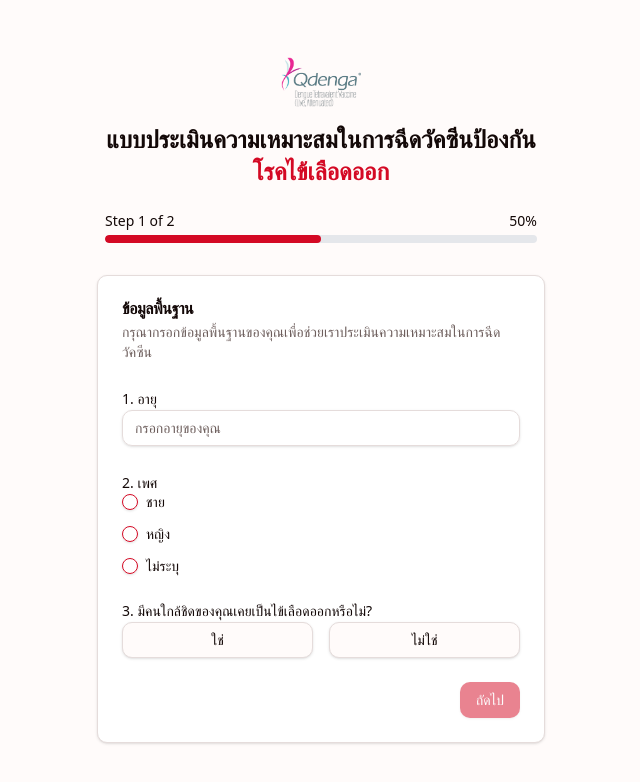
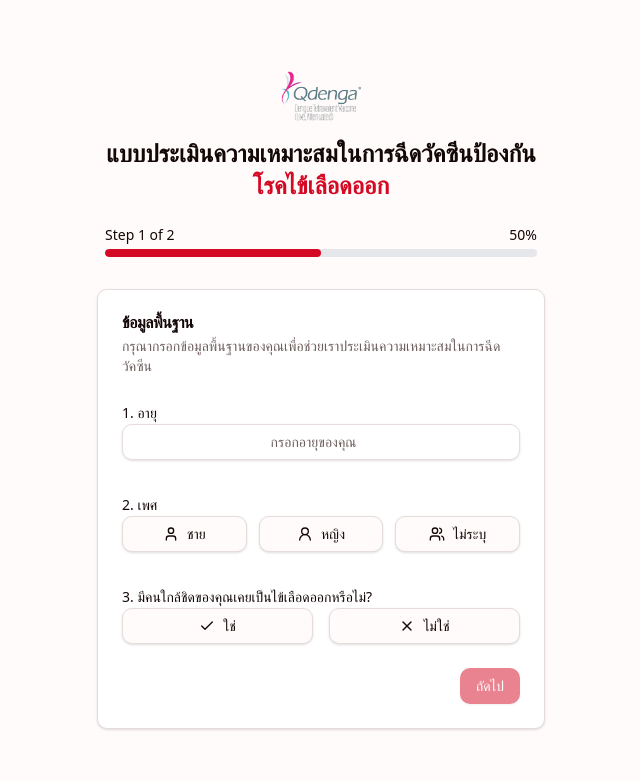
Before and after one commit to Taro112233/qdengachecker, a Next.js app: page /assessment in a window 1280 px wide. Shown: the top 782 px of the page, without its empty margins (319-959 px from the left). Built offline with nearby package versions, Linux system fonts and the light colour scheme.

Commit message:
export excel

```diff
--- a/app/admin/page.tsx
+++ b/app/admin/page.tsx
@@ -5,6 +5,7 @@
 import { useState } from "react";
 import Image from "next/image";
 import Logo from "@/public/logo.png";
+import * as XLSX from "xlsx";
 import {
   Card,
   CardHeader,
@@ -23,6 +24,7 @@ import {
   TableRow,
 } from "@/components/ui/table";
 import { Badge } from "@/components/ui/badge";
+import { Download } from "lucide-react";
 
 interface Assessment {
   id: string;
@@ -40,6 +42,7 @@ export default function AdminPage() {
   const [isAuthenticated, setIsAuthenticated] = useState(false);
   const [assessments, setAssessments] = useState<Assessment[]>([]);
   const [isLoading, setIsLoading] = useState(false);
+  const [isFetchingData, setIsFetchingData] = useState(false);
   const [error, setError] = useState("");
 
   const handleLogin = async (e: React.FormEvent) => {
@@ -68,6 +71,7 @@ export default function AdminPage() {
   };
 
   const fetchAssessments = async () => {
+    setIsFetchingData(true);
     try {
       const response = await fetch("/api/admin/assessments");
       if (response.ok) {
@@ -76,7 +80,42 @@ export default function AdminPage() {
       }
     } catch (err) {
       console.error("Error fetching assessments:", err);
+    } finally {
+      setIsFetchingData(false);
     }
+  };
+
+  const handleExportToExcel = () => {
+    if (assessments.length === 0) {
+      alert("ไม่มีข้อมูลสำหรับ Export");
+      return;
+    }
+
+    const exportData = assessments.map((assessment, index) => ({
+      "ลำดับ": index + 1,
+      "วันที่": new Date(assessment.createdAt).toLocaleString('th-TH', {
+        year: 'numeric',
+        month: 'short',
+        day: 'numeric',
+        hour: '2-digit',
+        minute: '2-digit'
+      }),
+      "อายุ": assessment.age,
+      "เพศ": assessment.gender,
+      "คนใกล้ชิดเคยเป็น": assessment.priorExposure ? "ใช่" : "ไม่ใช่",
+      "โรคประจำตัว": assessment.conditions.length > 0
+        ? assessment.conditions.join(", ")
+        : "-",
+      "คำแนะนำ": assessment.recommendation,
+      "เหตุผล": assessment.reason
+    }));
+
+    const ws = XLSX.utils.json_to_sheet(exportData);
+    const wb = XLSX.utils.book_new();
+    XLSX.utils.book_append_sheet(wb, ws, "Assessments");
+
+    const fileName = `dengue_assessments_${new Date().toISOString().split('T')[0]}.xlsx`;
+    XLSX.writeFile(wb, fileName);
   };
 
   if (!isAuthenticated) {
@@ -132,7 +171,26 @@ export default function AdminPage() {
           </p>
         </div>
 
+        <div className="mb-4 flex justify-end">
+          <Button
+            onClick={handleExportToExcel}
+            disabled={assessments.length === 0}
+            className="flex items-center gap-2 bg-green-700"
+          >
+            <Download className="h-4 w-4" />
+            Export to Excel
+          </Button>
+        </div>
+
         <div className="bg-white rounded-lg shadow overflow-hidden">
+          {isFetchingData ? (
+            <div className="flex items-center justify-center py-16">
+              <div className="text-center space-y-4">
+                <div className="animate-spin rounded-full h-12 w-12 border-b-2 border-primary mx-auto"></div>
+                <p className="text-gray-600">กำลังโหลดข้อมูล...</p>
+              </div>
+            </div>
+          ) : (
             <div className="overflow-x-auto">
               <Table>
                 <TableHeader>
@@ -208,6 +266,7 @@ export default function AdminPage() {
                 </TableBody>
               </Table>
             </div>
+          )}
         </div>
 
         <div className="mt-8 flex justify-center">
--- a/components/assessment/BasicInformationStep.tsx
+++ b/components/assessment/BasicInformationStep.tsx
@@ -12,10 +12,10 @@ import {
   CardFooter
 } from "@/components/ui/card";
 import { Input } from "@/components/ui/input";
-import { RadioGroup, RadioGroupItem } from "@/components/ui/radio-group";
 import { Button } from "@/components/ui/button";
 import { Label } from "@/components/ui/label";
 import { FormData, FormDataValue } from "@/types/assessment";
+import { User, UserRound, Users, Check, X } from "lucide-react";
 
 type BasicInformationStepProps = {
   formData: FormData;
@@ -48,7 +48,7 @@ export function BasicInformationStep({
         </CardDescription>
       </CardHeader>
 
-      <CardContent className="space-y-6">
+      <CardContent className="space-y-8">
         <div className="space-y-4">
           <Label htmlFor="age">1. อายุ</Label>
           <Input
@@ -62,25 +62,41 @@ export function BasicInformationStep({
             }}
             min={0}
             max={120}
+            className="text-center"
           />
         </div>
 
         <div className="space-y-4">
           <Label>2. เพศ</Label>
-          <RadioGroup
-            value={formData.gender || ''}
-            onValueChange={(value) => updateData('gender', value as "male" | "female" | "unspecified")}
-            className="flex flex-col space-y-2"
-          >
-            {['male', 'female', 'unspecified'].map((gender) => (
-              <div key={gender} className="flex items-center space-x-2">
-                <RadioGroupItem value={gender} id={`gender-${gender}`} />
-                <Label htmlFor={`gender-${gender}`} className="capitalize">
-                  {gender === 'male' ? 'ชาย' : gender === 'female' ? 'หญิง' : 'ไม่ระบุ'}
-                </Label>
-              </div>
-            ))}
-          </RadioGroup>
+          <div className="grid grid-cols-3 gap-3">
+            <Button
+              type="button"
+              variant={formData.gender === 'male' ? "default" : "outline"}
+              onClick={() => updateData('gender', 'male')}
+              className="w-full flex items-center justify-center gap-2"
+            >
+              <User className="h-4 w-4" />
+              ชาย
+            </Button>
+            <Button
+              type="button"
+              variant={formData.gender === 'female' ? "default" : "outline"}
+              onClick={() => updateData('gender', 'female')}
+              className="w-full flex items-center justify-center gap-2"
+            >
+              <UserRound className="h-4 w-4" />
+              หญิง
+            </Button>
+            <Button
+              type="button"
+              variant={formData.gender === 'unspecified' ? "default" : "outline"}
+              onClick={() => updateData('gender', 'unspecified')}
+              className="w-full flex items-center justify-center gap-2"
+            >
+              <Users className="h-4 w-4" />
+              ไม่ระบุ
+            </Button>
+          </div>
         </div>
 
         <div className="space-y-4">
@@ -90,16 +106,18 @@ export function BasicInformationStep({
               type="button"
               variant={formData.priorExposure === true ? "default" : "outline"}
               onClick={() => updateData('priorExposure', true)}
-              className="w-full"
+              className="w-full flex items-center justify-center gap-2"
             >
+              <Check className="h-4 w-4" />
               ใช่
             </Button>
             <Button
               type="button"
               variant={formData.priorExposure === false ? "default" : "outline"}
               onClick={() => updateData('priorExposure', false)}
-              className="w-full"
+              className="w-full flex items-center justify-center gap-2"
             >
+              <X className="h-4 w-4" />
               ไม่ใช่
             </Button>
           </div>
```
Lines whose indentation alone changed are shown as unchanged.
